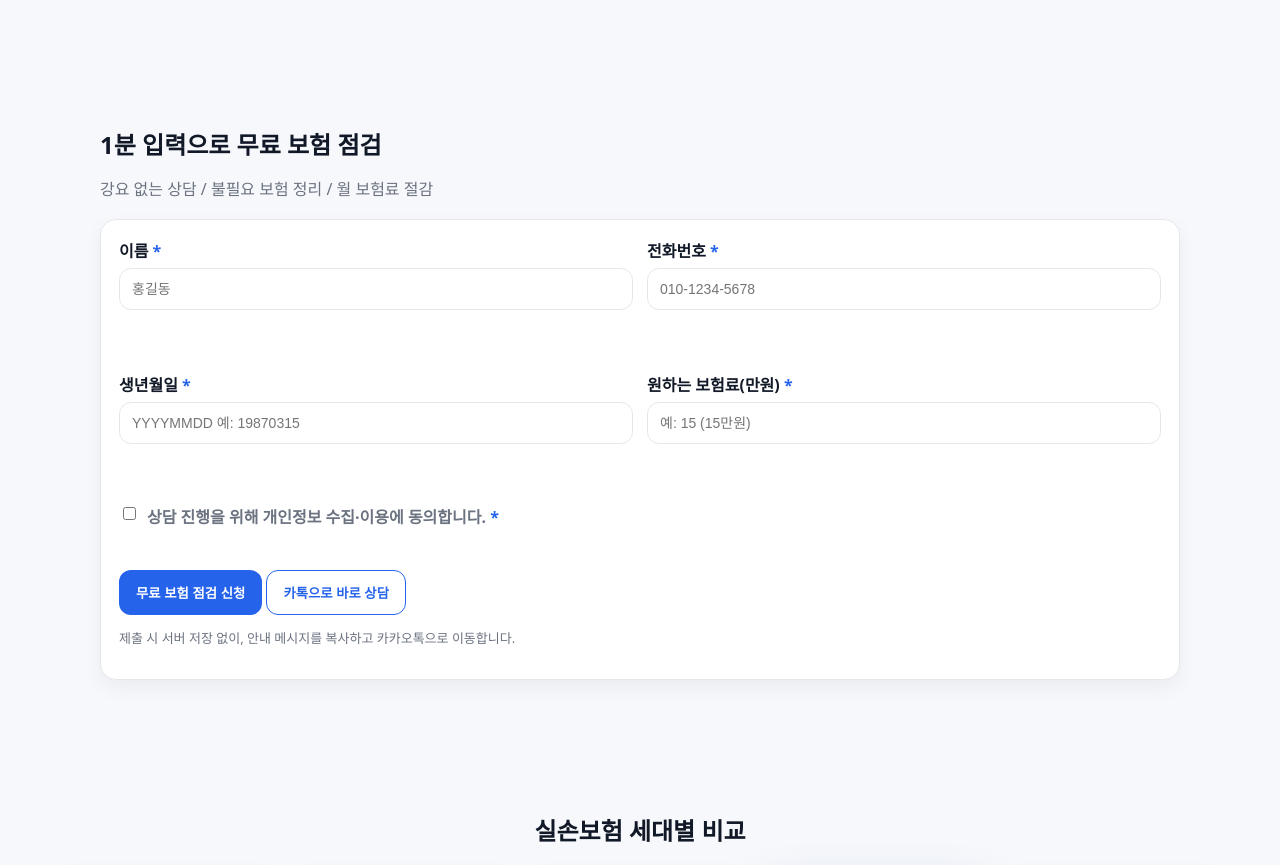
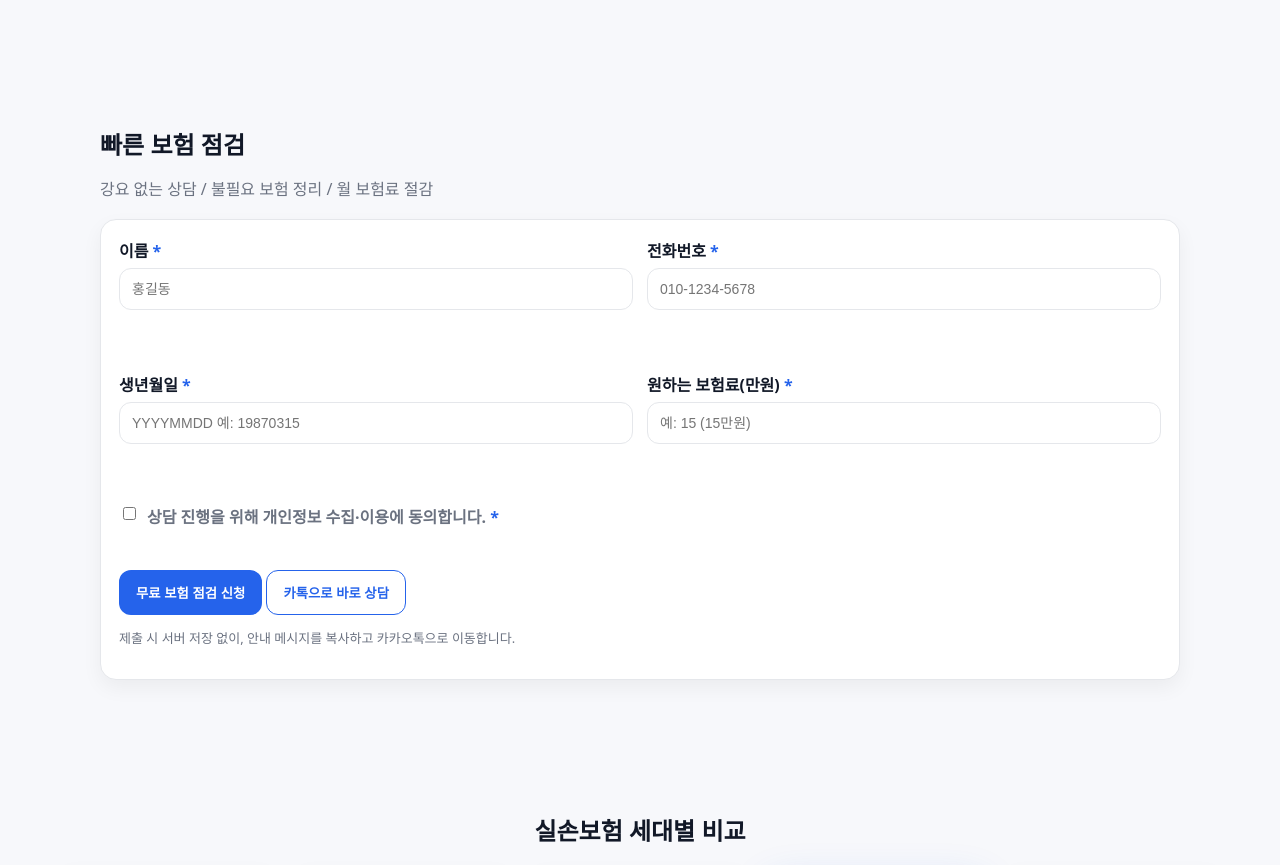
Before and after one commit to starhyuns-ux/insurance-land, a plain HTML site: page index.html in a window 1280 px wide. Shown: the part 1960-2825 px from the top of the page. Drawn offline with Linux system fonts and the light colour scheme.

Commit message:
Add files via upload

```diff
--- a/index.html
+++ b/index.html
@@ -4,7 +4,7 @@
   <meta charset="utf-8" />
   <meta name="viewport" content="width=device-width, initial-scale=1" />
   <meta name="naver-site-verification" content="97001baf7320c0e8bfb828da786e6ffef8148e9d" />
-
+  <meta name="google-site-verification" content="2ofFOT55k_gkTYCiAFH-w8YHxdcRSsnfh0GAbh1RtlE" />
   <title>보험료 줄이기 | 보험 리모델링 무료 점검</title>
   <meta name="description" content="보험료 줄이기 무료 상담. 보험 리모델링으로 불필요 보장을 정리하고 월 보험료를 절약하세요." />
   <meta name="keywords" content="보험료 줄이기, 보험 리모델링, 보험료 절약, 보험 점검" />
@@ -200,7 +200,7 @@
     <!-- CONSULT FORM -->
     <section class="section" id="consult">
       <div class="container">
-        <h2 class="h2">1분 입력으로 무료 보험 점검</h2>
+        <h2 class="h2"> 빠른 보험 점검</h2>
         <p class="muted">강요 없는 상담 / 불필요 보험 정리 / 월 보험료 절감</p>
 
         <div class="card">
```
